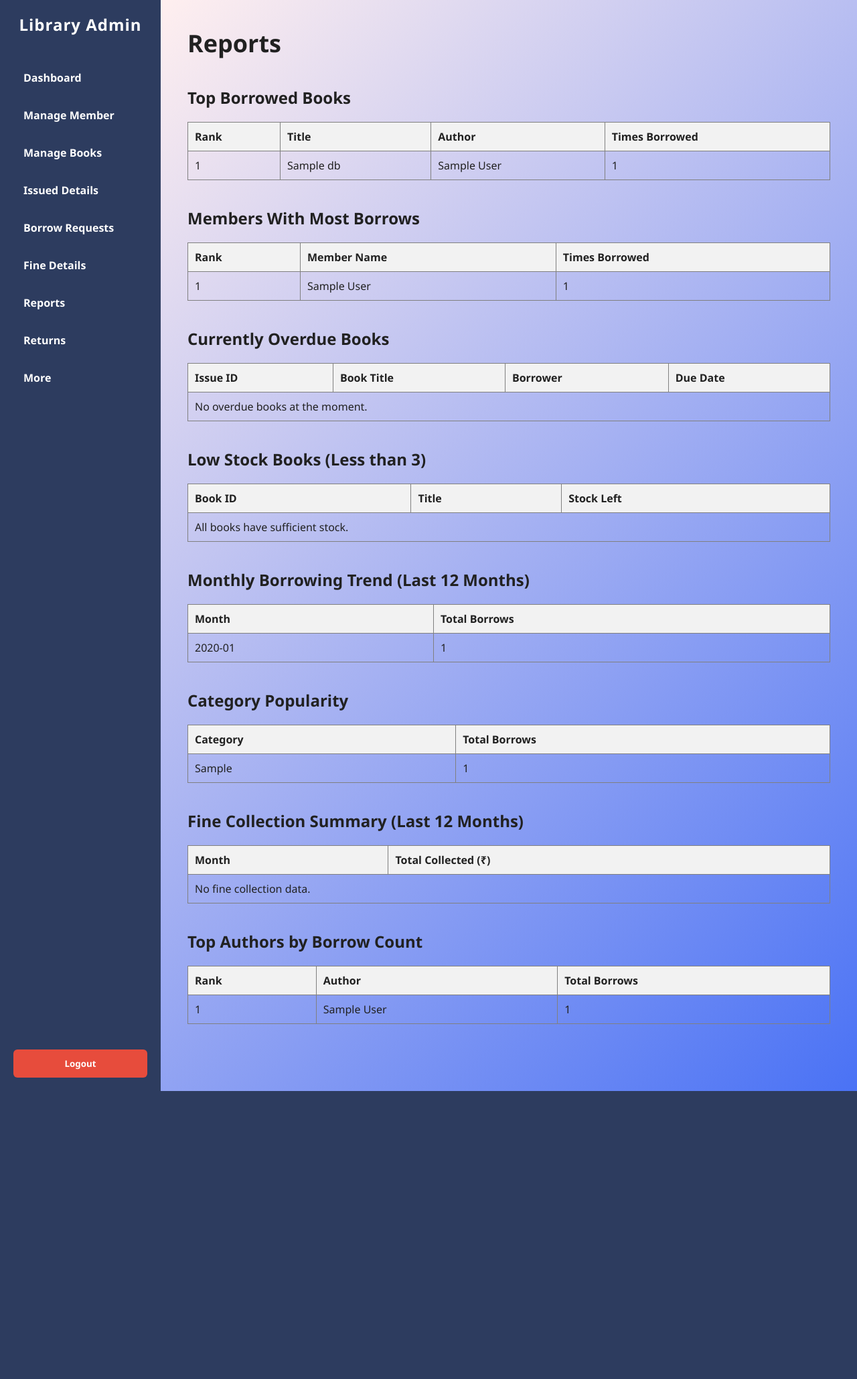
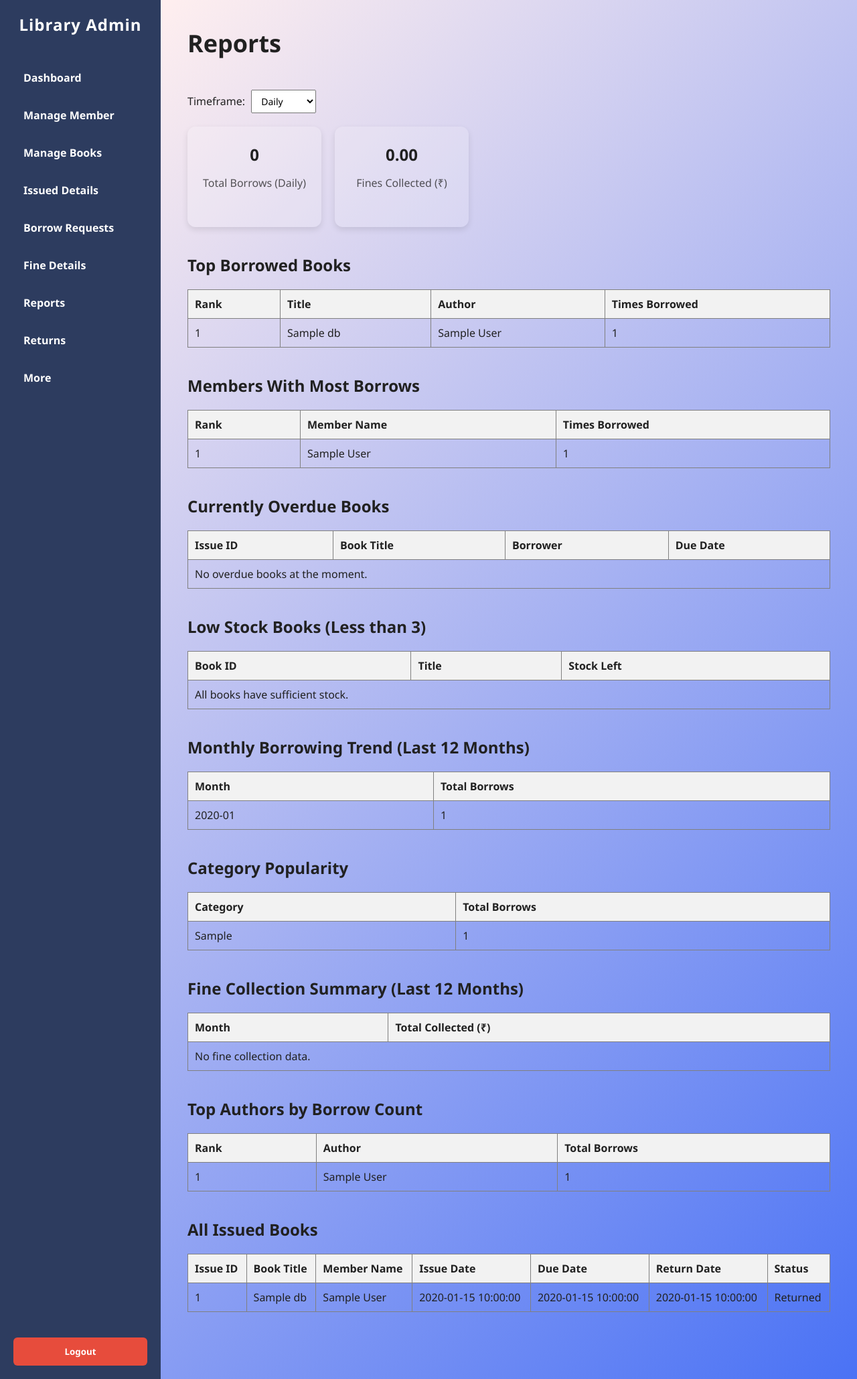
Before and after one commit to pathak-aadi26/library-management-system, a PHP site: page /report_page.php in a window 1280 px wide. Shown: the whole page at 67% size. Before the commit the page ends 1629 px from the top, so only its background shows below. Run offline with PHP 8.4, Linux system fonts and the light colour scheme; the visitor is signed in with stand-in values (Sample User, id 1); tables that the repository leaves empty or names only in its code hold one stand-in row (values such as "Sample post").

Commit message:
Add timeframe filter and summary cards to reports page
Co-authored-by: pathak.addi26 <pathak.addi26@gmail.com>

```diff
--- a/lbm/admin.css
+++ b/lbm/admin.css
@@ -161,3 +161,18 @@ th {
 .report-section:last-of-type {
   margin-bottom: 60px;
 }
+.timeframe-form {
+  margin-bottom: 15px;
+}
+.timeframe-form select {
+  padding: 6px 10px;
+  font-size: 14px;
+}
+.summary-cards {
+  display: flex;
+  gap: 20px;
+  flex-wrap: wrap;
+}
+.summary-cards .card {
+  flex: 0 1 200px;
+}
--- a/lbm/report_page.php
+++ b/lbm/report_page.php
@@ -6,6 +6,33 @@ if (!isset($_SESSION['mob_no'])) {
 }
 
 require_once 'configure.php';
+
+// +++ TIMEFRAME FILTER LOGIC +++
+$timeframe = $_GET['tf'] ?? 'daily';
+switch ($timeframe) {
+  case 'weekly':
+    $startDate = date('Y-m-d', strtotime('-7 days'));
+    break;
+  case 'monthly':
+    $startDate = date('Y-m-d', strtotime('-30 days'));
+    break;
+  default:
+    $timeframe = 'daily';
+    $startDate = date('Y-m-d');
+}
+
+// Summary counts based on timeframe
+$borrowSummary = mysqli_fetch_assoc(mysqli_query($conn, "SELECT COUNT(*) AS cnt FROM issued_books WHERE issue_date >= '$startDate'"));
+$fineSummary = mysqli_fetch_assoc(mysqli_query($conn, "SELECT IFNULL(SUM(fine_amount),0) AS total FROM fines WHERE status='Paid' AND payment_date >= '$startDate'"));
+
+// Query to fetch all issued books
+$allIssuedQuery = "SELECT ib.issue_id, b.title, CONCAT(m.first_name,' ',m.last_name) AS member_name, ib.issue_date, ib.due_date, ib.return_date
+                   FROM issued_books ib
+                   JOIN book_db b ON ib.book_id = b.book_id
+                   JOIN member_db m ON ib.member_id = m.member_id
+                   ORDER BY ib.issue_date DESC";
+$allIssuedResult = mysqli_query($conn, $allIssuedQuery);
+// +++ END TIMEFRAME +++
 
 // ----------------------
 // 1. Top Borrowed Books
@@ -110,6 +137,23 @@ $topAuthorsResult = mysqli_query($conn, $topAuthorsQuery);
 
   <main class="main-content">
     <h1>Reports</h1>
+
+    <!-- Timeframe Filter & Summary -->
+    <section class="report-section">
+      <form method="get" class="timeframe-form">
+        <label for="tf">Timeframe: </label>
+        <select name="tf" id="tf" onchange="this.form.submit()">
+          <option value="daily" <?= $timeframe=='daily'?'selected':'' ?>>Daily</option>
+          <option value="weekly" <?= $timeframe=='weekly'?'selected':'' ?>>Weekly</option>
+          <option value="monthly" <?= $timeframe=='monthly'?'selected':'' ?>>Monthly</option>
+        </select>
+      </form>
+
+      <div class="summary-cards">
+        <div class="card"><h2><?= $borrowSummary['cnt'] ?></h2><p>Total Borrows (<?= ucfirst($timeframe) ?>)</p></div>
+        <div class="card"><h2><?= number_format($fineSummary['total'],2) ?></h2><p>Fines Collected (₹)</p></div>
+      </div>
+    </section>
 
     <!-- Top Borrowed Books -->
     <section class="report-section">
@@ -310,6 +354,35 @@ $topAuthorsResult = mysqli_query($conn, $topAuthorsQuery);
       </table>
     </section>
 
+    <!-- All Issued Books -->
+    <section class="report-section">
+      <h2>All Issued Books</h2>
+      <table border="1" cellpadding="10" cellspacing="0">
+        <thead>
+          <tr>
+            <th>Issue ID</th><th>Book Title</th><th>Member Name</th><th>Issue Date</th><th>Due Date</th><th>Return Date</th><th>Status</th>
+          </tr>
+        </thead>
+        <tbody>
+          <?php if (mysqli_num_rows($allIssuedResult) > 0): ?>
+            <?php while ($row = mysqli_fetch_assoc($allIssuedResult)): ?>
+              <tr>
+                <td><?= $row['issue_id'] ?></td>
+                <td><?= htmlspecialchars($row['title']) ?></td>
+                <td><?= htmlspecialchars($row['member_name']) ?></td>
+                <td><?= $row['issue_date'] ?></td>
+                <td><?= $row['due_date'] ?></td>
+                <td><?= $row['return_date'] ?? '—' ?></td>
+                <td><?= $row['return_date'] ? 'Returned' : 'Not Returned' ?></td>
+              </tr>
+            <?php endwhile; ?>
+          <?php else: ?>
+            <tr><td colspan="7">No issued records found.</td></tr>
+          <?php endif; ?>
+        </tbody>
+      </table>
+    </section>
+
     <!-- END NEW REPORTS -->
 
   </main>
```
